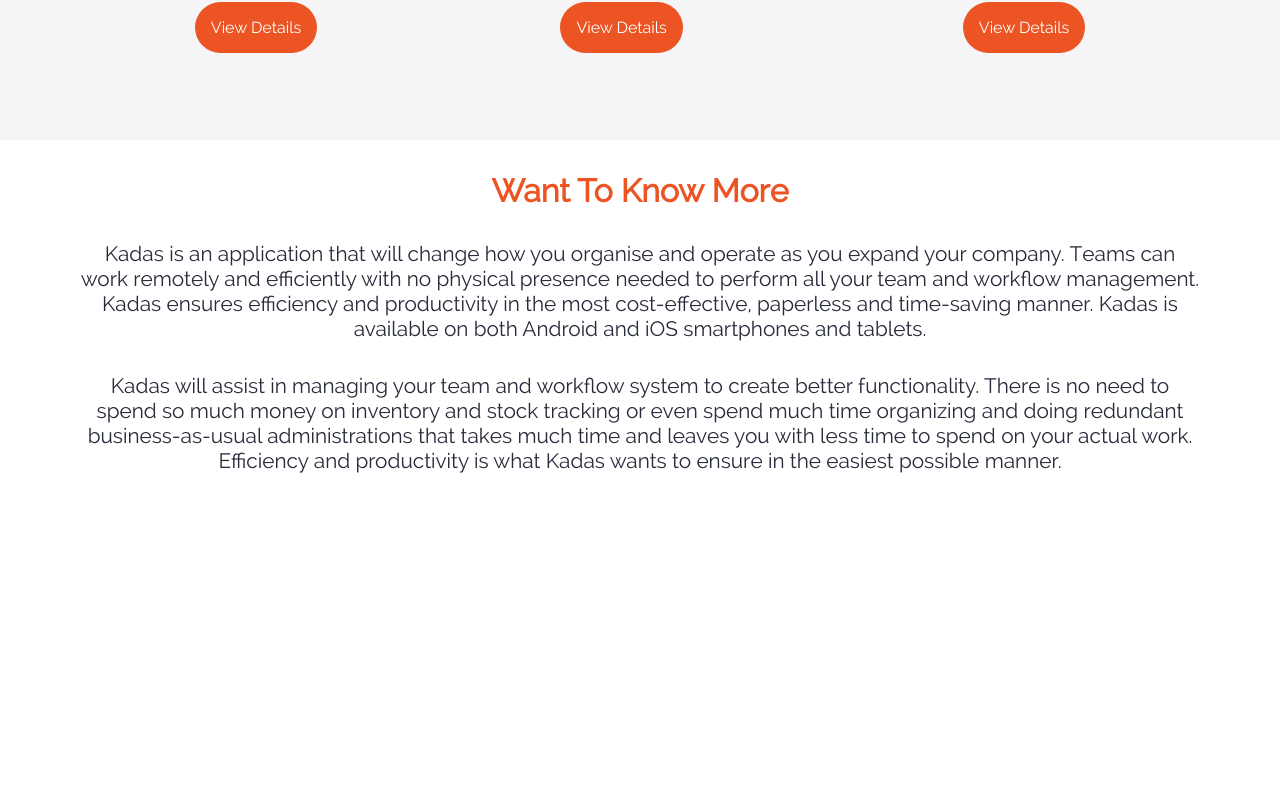
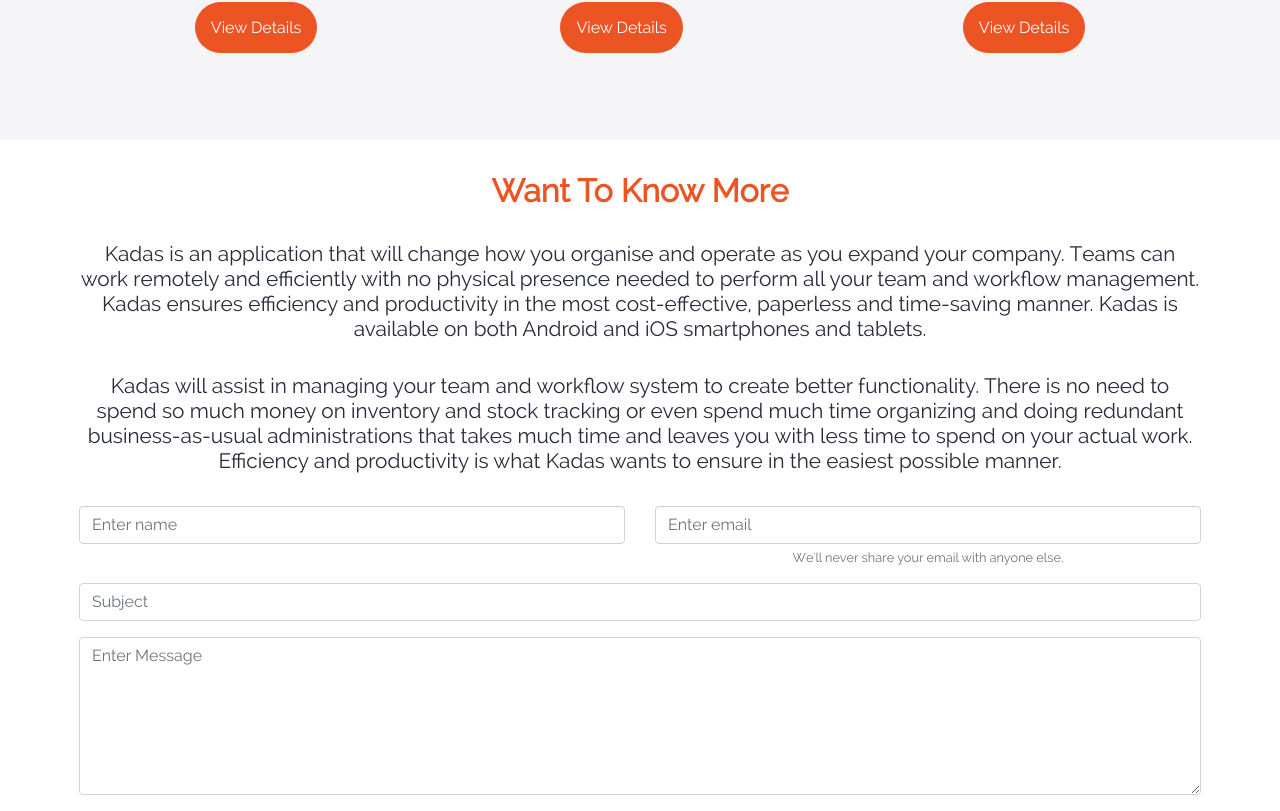
Before and after one commit to MohammedKhalid96/Sobek-Kadas-US, a Nuxt app: page / in a window 1280 px wide. Shown: the part 1530-2341 px from the top of the page. Before the commit the page ends 2036 px from the top, so only its background shows below. Built offline with nearby package versions, Linux system fonts and the light colour scheme.

Commit message:
contact section added

```diff
--- a/components/Contact/Contact.vue
+++ b/components/Contact/Contact.vue
@@ -14,6 +14,10 @@
           dark
           title="Kadas will assist in managing your team and workflow system to create better functionality. There is no need to spend so much money on inventory and stock tracking or even spend much time organizing and doing redundant business-as-usual administrations that takes much time and leaves you with less time to spend on your actual work. Efficiency and productivity is what Kadas wants to ensure in the easiest possible manner."
         />
+
+        <div class="contact__form">
+          <Form />
+        </div>
       </b-container>
     </div>
   </div>
@@ -21,12 +25,14 @@
 
 <script>
 import Title from "../Title/Title";
+import Form from "../Form/Form";
 
 export default {
   name: "contact",
 
   components: {
-    Title
+    Title,
+    Form
   }
 };
 </script>
--- a/components/Features/Features.vue
+++ b/components/Features/Features.vue
@@ -6,7 +6,7 @@
       </div>
 
       <b-container>
-        <Title orange medium bold center title="Why You Want Kadas In Your Business" />
+        <Title orange medium bold center title="Kadas Features" />
 
         <div class="features__top-features">
           <b-row>
@@ -34,15 +34,12 @@
 
 <script>
 import { mapGetters } from "vuex";
-import inputValidations from "../../mixins/inputValidations";
 
 import Title from "../Title/Title";
 import FakeLink from "../FakeLink/FakeLink";
 
 export default {
   name: "Features",
-
-  mixins: [inputValidations],
 
   components: {
     Title,
--- /dev/null
+++ b/components/Form/Form.vue
@@ -0,0 +1,53 @@
+<template>
+  <div id="form">
+    <b-form @submit="onSubmit" v-if="show">
+      <b-row>
+        <b-col>
+          <b-form-group id="input-name" label-for="name">
+            <b-form-input id="name" v-model="form.name" required placeholder="Enter name"></b-form-input>
+          </b-form-group>
+        </b-col>
+
+        <b-col>
+          <b-form-group
+            id="input-email"
+            label-for="email"
+            description="We'll never share your email with anyone else."
+          >
+            <b-form-input
+              id="email"
+              v-model="form.email"
+              :state="validation"
+              type="email"
+              required
+              placeholder="Enter email"
+            ></b-form-input>
+            <b-form-invalid-feedback :state="validation">Your user ID must be 5-12 characters long.</b-form-invalid-feedback>
+            <b-form-valid-feedback :state="validation">Looks Good.</b-form-valid-feedback>
+          </b-form-group>
+        </b-col>
+      </b-row>
+
+      <b-form-group id="input-subject" label-for="subject">
+        <b-form-input id="subject" v-model="form.subject" required placeholder="Subject"></b-form-input>
+      </b-form-group>
+
+      <b-form-group id="input-message" label-for="message">
+        <b-form-textarea id="message" v-model="form.message" required rows="6" placeholder="Enter Message"></b-form-textarea>
+      </b-form-group>
+    </b-form>
+  </div>
+</template>
+
+<script>
+import inputValidations from "../../mixins/inputValidations";
+
+export default {
+  name: "Form",
+
+  mixins: [inputValidations]
+};
+</script>
+
+<style scoped>
+</style>
--- a/mixins/inputValidations.js
+++ b/mixins/inputValidations.js
@@ -1,17 +1,20 @@
 export default {
   data() {
     return {
-      loginShowPassword: false, //login show password
-      show: false, //password
-      show2: false, //confirm password
-      loginPassword: "",
-      password: "",
-      confirmPassword: "",
-      rules: {
-        required: (value) => !!value || "Required.",
-        min: (v) => v.length >= 8 || "Min 8 characters",
-        passwordMatch: () => this.password === this.confirmPassword || "The password you entered don't match",
+      form: {
+        name: "",
+        email: "",
+        subject: "",
+        message: ""
       },
+      show: true
     };
   },
+
+  methods: {
+    onSubmit(evt) {
+      evt.preventDefault();
+      alert(JSON.stringify(this.form));
+    }
+  }
 };
```
